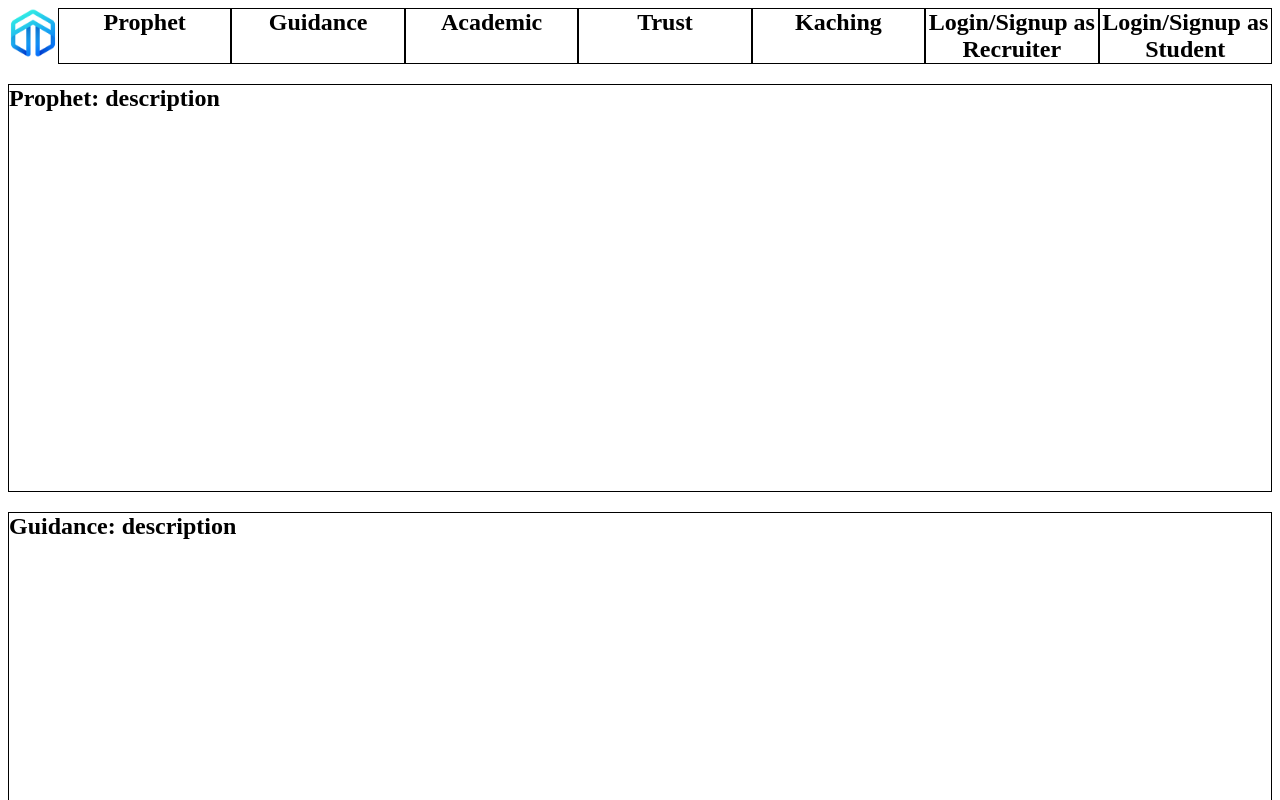
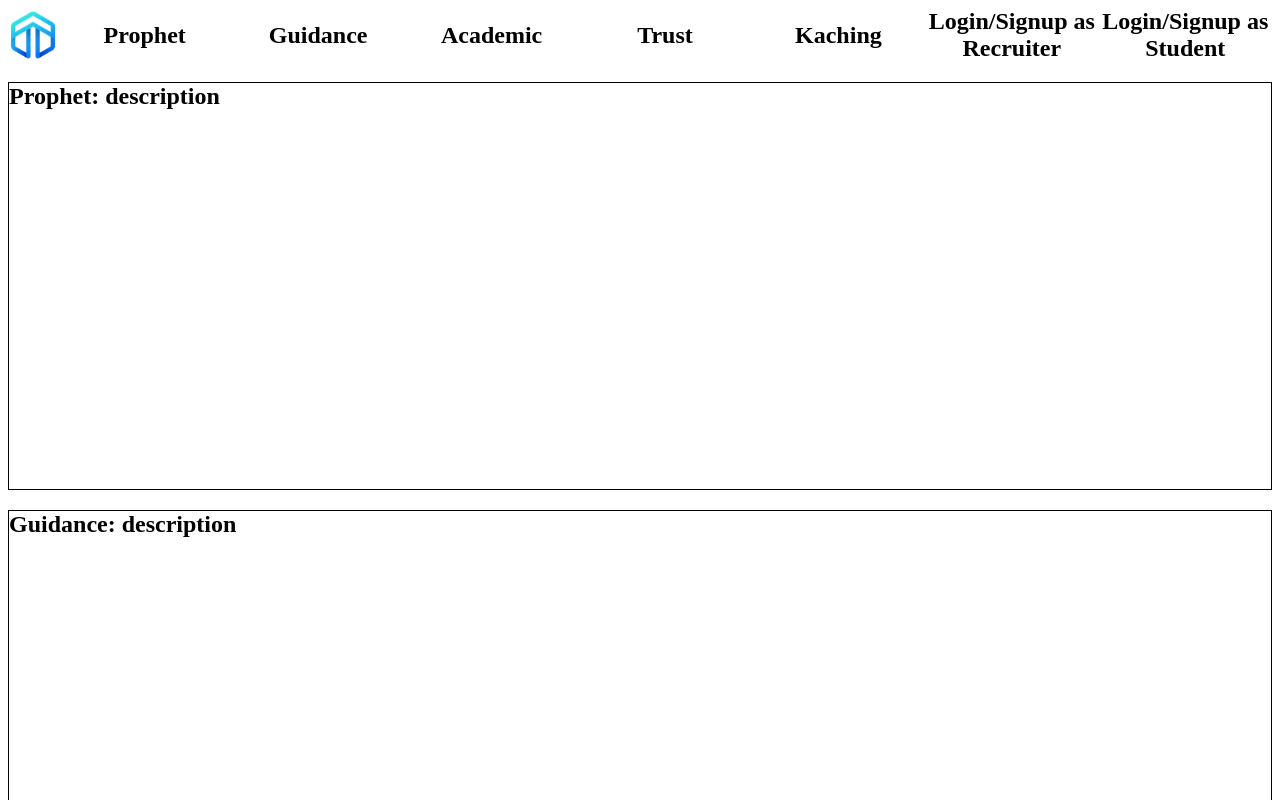
Before and after one commit to Sparkle753/web-talDemy, a Vue app in the folder my-app/: page / in a window 1280 px wide. Shown: the top 800 px of the page. Built offline with nearby package versions, Linux system fonts and the light colour scheme.

Commit message:
Add: margin img

```diff
--- a/my-app/src/components/HomeMenu.vue
+++ b/my-app/src/components/HomeMenu.vue
@@ -31,10 +31,13 @@ export default {
   }
 
   .homeManu > h1{
-    margin:  0 auto;
-    border: 1px solid black;
+    margin: auto;
     text-align: center;
     flex: 100%;
+  }
+
+  .homeManu > img{
+    margin: auto;
   }
 
 
```
